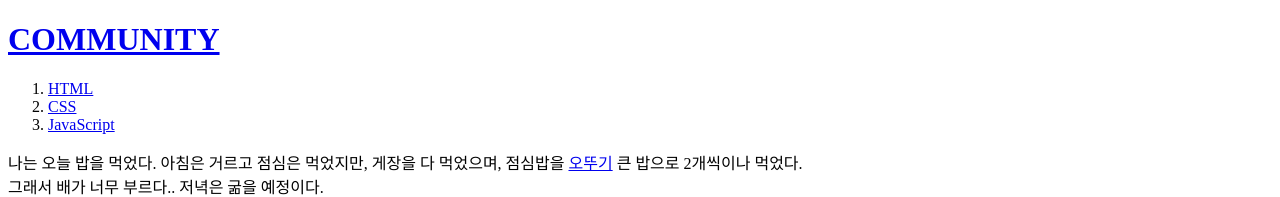
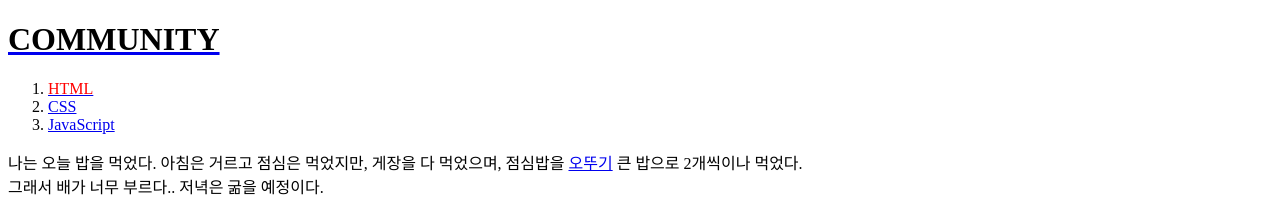
Before and after one commit to sunhyisu3474/WEB, a plain HTML site: page index.html in a window 1280 px wide. Shown: the top 197 px of the page. Drawn offline with Linux system fonts and the light colour scheme.

Commit message:
update
Signed-off-by: sunhyisu3474 <sunhyisu3474@gmail.com>

```diff
--- a/index.html
+++ b/index.html
@@ -7,12 +7,16 @@
   </head>
 
   <body>
-    <h1><a href="index.html">COMMUNITY</a></h1>
+    <h1><a href="index.html">
+        <font color="black">COMMUNITY</font>
+      </a></h1>
     <!-- <h2>HTML</h2> -->
     <ol>
-      <li><a href="1.html">HTML</a></li>
-      <li><a href="2.html">CSS</a></li>
-      <li><a href="3.html">JavaScript</a></li>
+      <li><a href="1.html" , title="HTML">
+          <font color="red">HTML</font>
+        </a></li>
+      <li><a href="2.html" , title="CSS">CSS</a></li>
+      <li><a href="3.html" , title="JavaScript">JavaScript</a></li>
     </ol>
 
     <p>나는 오늘 밥을 먹었다. 아침은 거르고 점심은 먹었지만, 게장을 다 먹었으며, 점심밥을 <a href="https://unsplash.com/photos/zXNC_lBBVGE" , target="blank" , title="맛있는 밥 사진">오뚜기</a>
```
Also changed, not shown: 2.html (+6 -0 lines).
